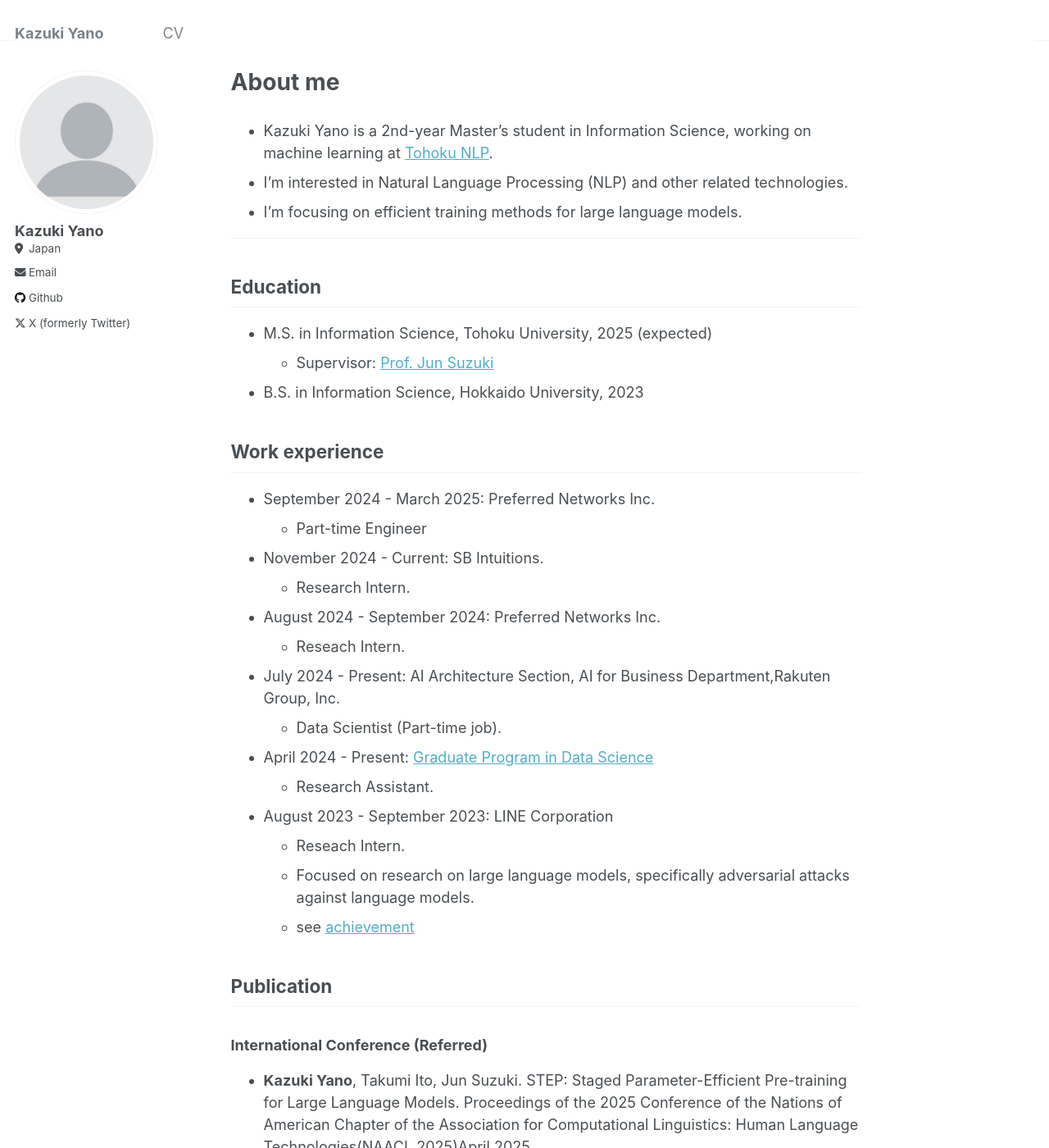
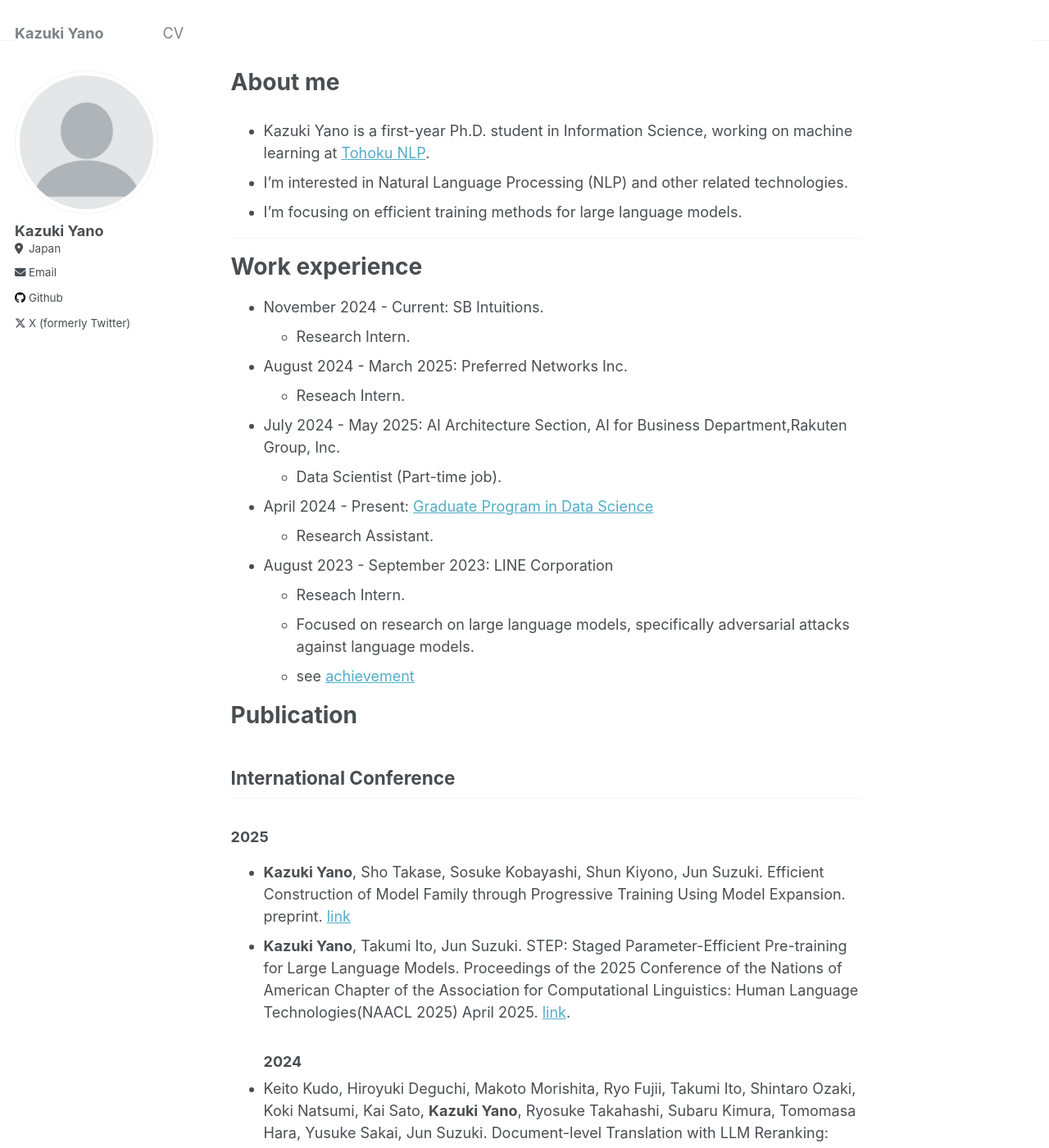
Before and after one commit to Kazuki-Ya/Kazuki-Ya.github.io, a Jekyll site: the page built from _pages/about.md, in a window 1280 px wide and 1400 px high. Shown: the whole window at 82% size. Built offline with Jekyll 4.4.1, drawn with Linux system fonts in a browser that asks for light colours; some of the changed text lies outside the part shown.

Commit message:
Update about.md

```diff
--- a/_pages/about.md
+++ b/_pages/about.md
@@ -6,25 +6,19 @@ redirect_from:
   - /about/
   - /about.html
 ---
-- Kazuki Yano is a 2nd-year Master's student in Information Science, working on machine learning at [Tohoku NLP](https://www.nlp.ecei.tohoku.ac.jp/).
+- Kazuki Yano is a first-year Ph.D. student in Information Science, working on machine learning at [Tohoku NLP](https://www.nlp.ecei.tohoku.ac.jp/).
 - I’m interested in Natural Language Processing (NLP) and other related technologies.
 - I'm focusing on efficient training methods for large
 language models.
 
 ---
-## Education
-* M.S. in Information Science, Tohoku University, 2025 (expected)
-  * Supervisor: [Prof. Jun Suzuki](https://www.fai.cds.tohoku.ac.jp/members/js/)
-* B.S. in Information Science, Hokkaido University, 2023
 
-## Work experience
-* September 2024 - March 2025: Preferred Networks Inc.
-  * Part-time Engineer
+# Work experience
 * November 2024 - Current: SB Intuitions.
   * Research Intern.
-* August 2024 - September 2024: Preferred Networks Inc.
+* August 2024 - March 2025: Preferred Networks Inc.
   * Reseach Intern.
-* July 2024 - Present: AI Architecture Section, AI for Business Department,Rakuten Group, Inc.
+* July 2024 - May 2025: AI Architecture Section, AI for Business Department,Rakuten Group, Inc.
   * Data Scientist (Part-time job).
 * April 2024 - Present: [Graduate Program in Data Science](https://gp-ds.tohoku.ac.jp/en/index.html)
   * Research Assistant.
@@ -33,14 +27,17 @@ language models.
   * Focused on research on large language models, specifically adversarial attacks against language models.
   * see [achievement](https://www.anlp.jp/proceedings/annual_meeting/2024/pdf_dir/P6-14.pdf)
 
-## Publication
+# Publication
 
-### International Conference (Referred)
-- **Kazuki Yano**, Takumi Ito, Jun Suzuki.  STEP: Staged Parameter-Efficient Pre-training for Large Language Models. Proceedings of the 2025 Conference of the Nations of American Chapter of the Association for Computational Linguistics: Human Language Technologies(NAACL 2025)April 2025.
-  - **Kazuki Yano**, Takumi Ito, Jun Suzuki. STEP: Staged Parameter-Efficient Pre-training for Large Language Models.
-    Non-archival submission for ACL Student Research Workshop (ACL-SRW 2024) August 2024.
+## International Conference
+### 2025
+- **Kazuki Yano**, Sho Takase, Sosuke Kobayashi, Shun Kiyono, Jun Suzuki. Efficient Construction of Model Family through Progressive Training Using Model Expansion. preprint. [link](https://arxiv.org/abs/2504.00623)
+- **Kazuki Yano**, Takumi Ito, Jun Suzuki.  STEP: Staged Parameter-Efficient Pre-training for Large Language Models. Proceedings of the 2025 Conference of the Nations of American Chapter of the Association for Computational Linguistics: Human Language Technologies(NAACL 2025) April 2025. [link](https://aclanthology.org/2025.naacl-short.32/).
+### 2024
 - Keito Kudo, Hiroyuki Deguchi, Makoto Morishita, Ryo Fujii, Takumi Ito, Shintaro Ozaki, Koki Natsumi, Kai Sato, **Kazuki Yano**, Ryosuke Takahashi, Subaru Kimura, Tomomasa Hara, Yusuke Sakai, Jun Suzuki. Document-level Translation with LLM Reranking: Team-J at WMT 2024 General Translation Task. In Proceedings of the Ninth Conference on Machine Translation, pages 210–226, Miami, Florida, USA. Association for Computational Linguistics.
-### Domestic Conference
+
+
+## Domestic Conference
 - **矢野一樹**, 伊藤拓海, 鈴木潤. モデル拡張によるパラメータ効率的なLLMの事前学習. 言語処理学会第31回年次大会(NLP 2025), March 2025.
 - **矢野一樹**, 高瀬翔, 小林颯介, 清野舜, 鈴木潤. モデル拡張を用いた段階的事前学習によるモデル系列の効率的な構築. 言語処理学会第31回年次大会(NLP 2025), March 2025.
 - 李宰成, **矢野一樹**, 高橋良允, 柴田圭悟, 池田航, 鈴木潤. LLM 事前学習の効率化と性質改善:埋め込み層および出力層のパラメータ固定による再利用. 言語処理学会第 31 回年次大会(NLP 2025), March 2025.
@@ -57,6 +54,12 @@ language models.
 - [言語処理学会第31回年次大会(NLP2025), 若手奨励賞(共著)](https://arc.net/l/quote/zmgklkby). Rate 上位20/487件
 - [言語処理学会第30回年次大会(NLP2024), 若手奨励賞](https://www.anlp.jp/nlp2024/award.html#P6-14). Rate 上位18/427件
 
+## Education
+* Ph.D. in Information Science, Tohoku University, 2028 (expected)
+  * Supervisor: [Prof. Jun Suzuki](https://www.fai.cds.tohoku.ac.jp/members/js/)
+* M.S. in Information Science, Tohoku University, 2025
+* B.S. in Information Science, Hokkaido University, 2023
+
 ## Skills
 * Python: fluent
 * Rust: intermediate
```
